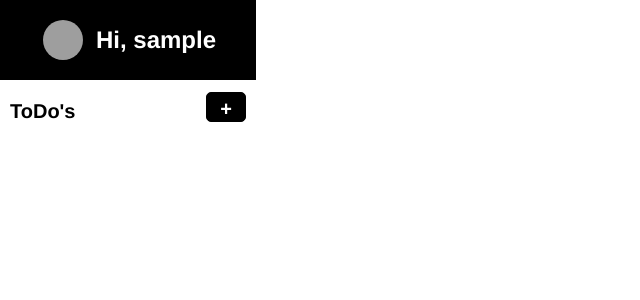
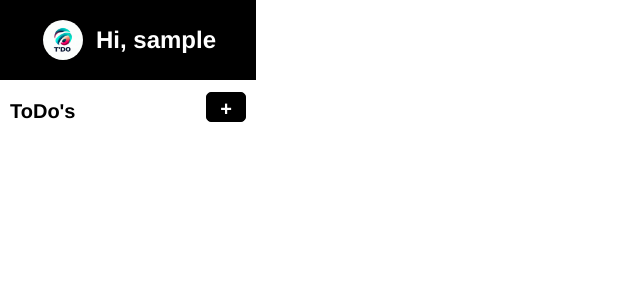
Before and after one commit to Ujjawal-Rajput/todo, a Flask app: page / in a window 1280 px wide. Shown: the top 300 px of the page, without its empty margins (0-640 px from the left). Run offline with Flask 3, Linux system fonts and the light colour scheme; the visitor is signed in with stand-in values (Sample User, id 1); a database or web service that is not in the repository returns one stand-in record (values such as "Sample title"); data that the repository does not hold is empty; grey boxes are pictures that could not be loaded.

Commit message:
Update home.html

```diff
--- a/templates/home.html
+++ b/templates/home.html
@@ -13,7 +13,7 @@
     <div class="container">
         <section class="side-section">
             <div class="account">
-                <img class="profile" id="profile" src="{{url_for('static',filename='img/profile.png')}}" />
+                <img class="profile" id="profile" src="{{url_for('static',filename='img/profile.jpg')}}" />
                 <h2>Hi, {{username}}</h2>
             </div>
             <div class="all-list">
```
